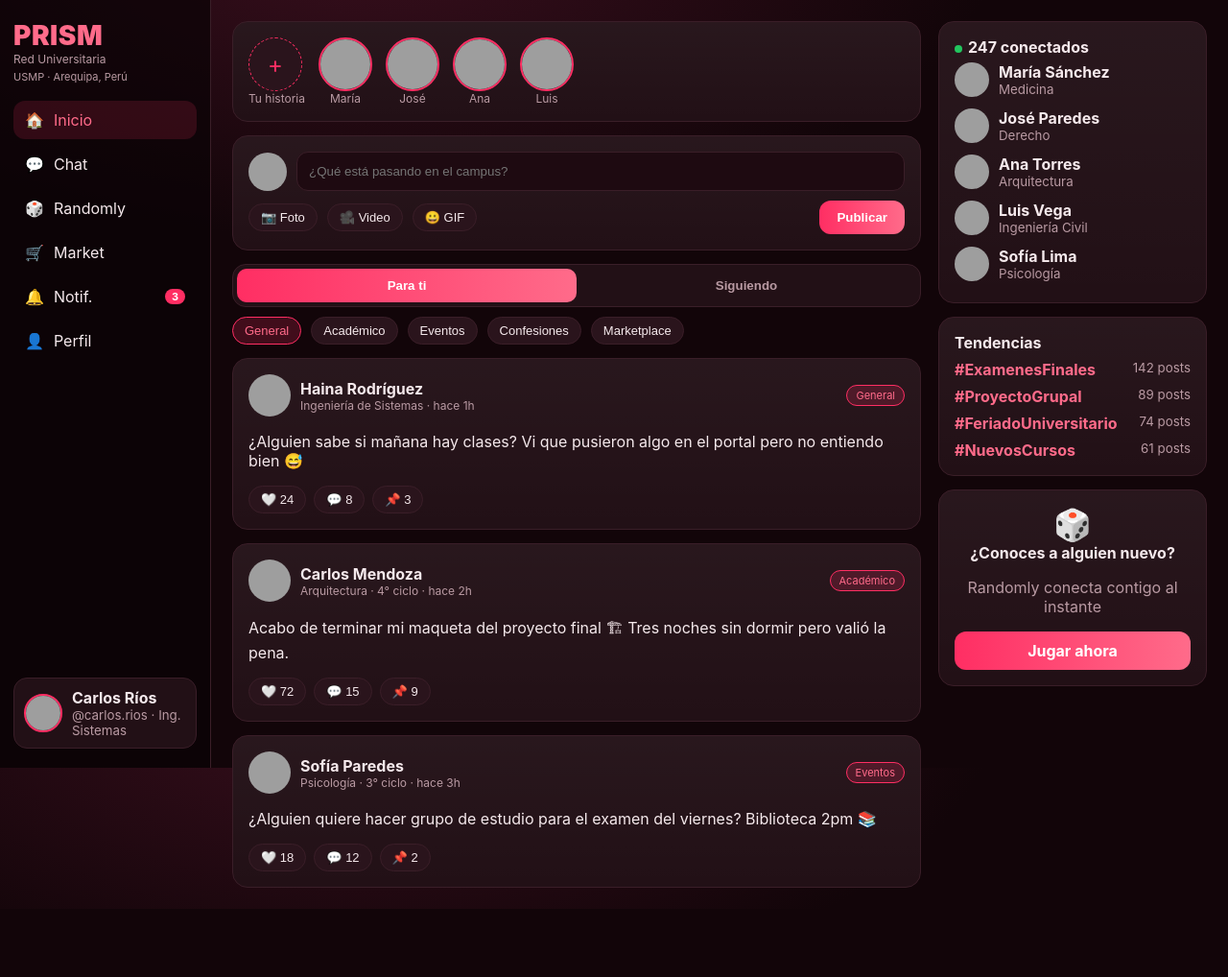
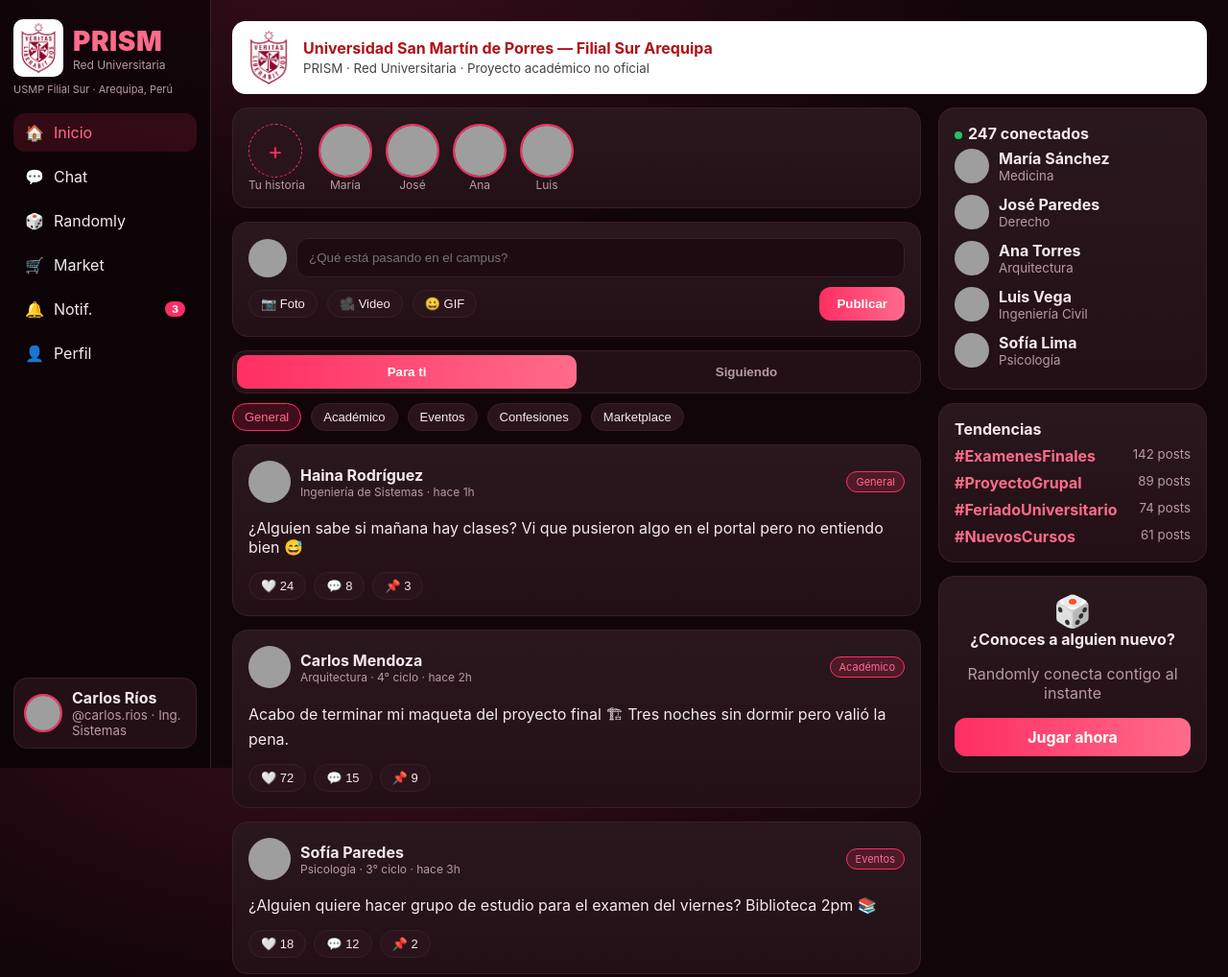
Before and after one commit to Diogojuve/prisma, a plain HTML site: page index.html in a window 1280 px wide. Shown: the whole page at 96% size. Before the commit the page ends 947 px from the top, so only its background shows below. Drawn offline with Linux system fonts and the light colour scheme; grey boxes are pictures that could not be loaded.

Commit message:
Agrega logo USMP Filial Sur Arequipa + banner + cache PWA

```diff
--- a/index.html
+++ b/index.html
@@ -15,9 +15,14 @@
   <div id="app">
     <aside class="sidebar">
       <div class="brand">
-        <div class="logo">PRISM</div>
-        <div class="sub">Red Universitaria</div>
-        <div class="uni">USMP · Arequipa, Perú</div>
+        <div class="brand-row">
+          <img src="./assets/usmp-logo.png" alt="USMP - Universidad San Martín de Porres" class="usmp-logo" />
+          <div>
+            <div class="logo">PRISM</div>
+            <div class="sub">Red Universitaria</div>
+          </div>
+        </div>
+        <div class="uni">USMP Filial Sur · Arequipa, Perú</div>
       </div>
       <nav class="nav" id="nav">
         <a href="#/inicio" data-route="inicio">🏠 <span>Inicio</span></a>
@@ -33,7 +38,13 @@
       </div>
     </aside>
 
-    <main class="main" id="view"></main>
+    <main class="main" id="view-wrap">
+      <div class="usmp-banner">
+        <img src="./assets/usmp-logo.png" alt="Logo USMP" />
+        <div><b>Universidad San Martín de Porres — Filial Sur Arequipa</b><br/><small>PRISM · Red Universitaria · Proyecto académico no oficial</small></div>
+      </div>
+      <div id="view"></div>
+    </main>
   </div>
 
   <nav class="tabbar" id="tabbar">
--- a/styles.css
+++ b/styles.css
@@ -9,7 +9,13 @@
 .sidebar{background:rgba(10,3,6,.7);border-right:1px solid var(--line);padding:20px 14px;position:sticky;top:0;height:100vh;display:flex;flex-direction:column;gap:18px}
 .brand .logo{font-size:28px;font-weight:900;letter-spacing:.5px;color:var(--acc2)}
 .brand .sub{font-size:12px;color:var(--mut)}
-.brand .uni{font-size:11px;color:var(--mut);margin-top:4px}
+.brand .uni{font-size:11px;color:var(--mut);margin-top:6px}
+.brand-row{display:flex;gap:10px;align-items:center}
+.usmp-logo{width:52px;height:60px;object-fit:contain;background:#fff;border-radius:10px;padding:4px}
+.usmp-banner{display:flex;gap:12px;align-items:center;background:#fff;color:#111;border-radius:14px;padding:10px 14px;margin-bottom:14px}
+.usmp-banner img{width:48px;height:56px;object-fit:contain}
+.usmp-banner b{color:#b01116}
+.usmp-banner small{color:#444}
 .nav{display:flex;flex-direction:column;gap:6px}
 .nav a{color:var(--txt);text-decoration:none;padding:10px 12px;border-radius:12px;display:flex;align-items:center;gap:10px}
 .nav a.active{background:rgba(255,46,99,.15);color:var(--acc2)}
--- a/sw.js
+++ b/sw.js
@@ -1,5 +1,5 @@
-const CACHE='prism-v1';
-const ASSETS=['./','./index.html','./styles.css','./app.js','./manifest.webmanifest'];
+const CACHE='prism-v2';
+const ASSETS=['./','./index.html','./styles.css','./app.js','./manifest.webmanifest','./assets/usmp-logo.png'];
 self.addEventListener('install',e=>{e.waitUntil(caches.open(CACHE).then(c=>c.addAll(ASSETS)).then(()=>self.skipWaiting()))});
 self.addEventListener('activate',e=>{e.waitUntil(self.clients.claim())});
 self.addEventListener('fetch',e=>{e.respondWith(caches.match(e.request).then(r=>r||fetch(e.request).catch(()=>caches.match('./index.html'))))});
```
Also changed, not shown: README.md, assets/usmp-logo.png (added).
